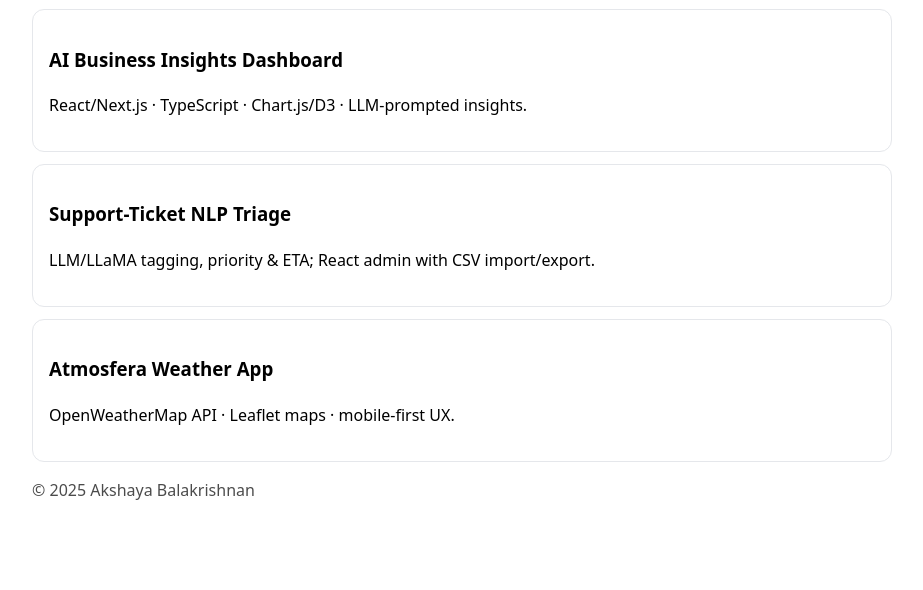
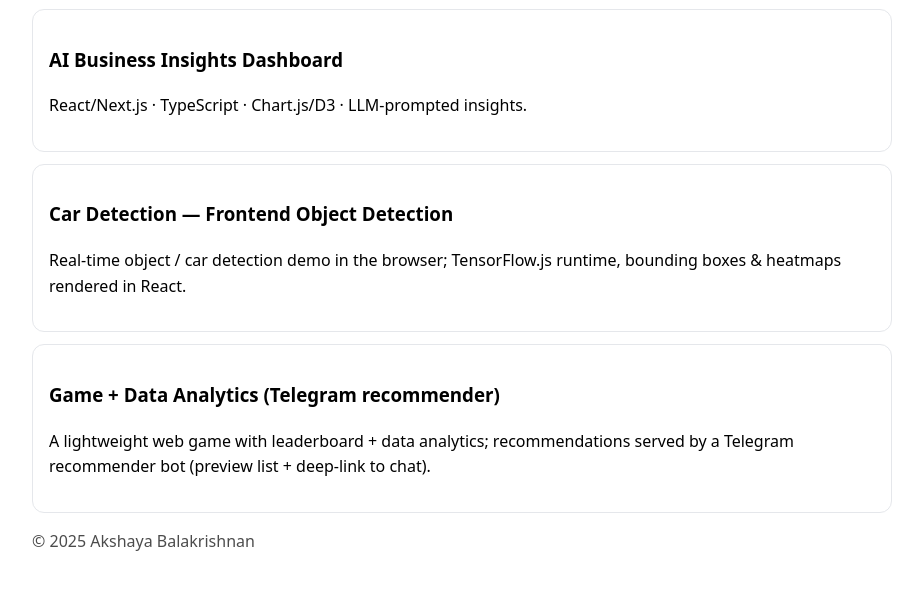
Before and after one commit to Aksha-1811/Aksha-1811.github.io, a plain HTML site: page index.html in a window 1280 px wide. Shown: the part 124-714 px from the top of the page, without its empty margins (178-1101 px from the left). Drawn offline with Linux system fonts and the light colour scheme.

Commit message:
Update project descriptions in index.html

```diff
--- a/index.html
+++ b/index.html
@@ -21,13 +21,13 @@
   </div>
 
   <div class="card">
-    <h3>Support-Ticket NLP Triage</h3>
-    <p>LLM/LLaMA tagging, priority & ETA; React admin with CSV import/export.</p>
+    <h3>Car Detection — Frontend Object Detection</h3>
+    <p>Real-time object / car detection demo in the browser; TensorFlow.js runtime, bounding boxes & heatmaps rendered in React.</p>
   </div>
 
   <div class="card">
-    <h3>Atmosfera Weather App</h3>
-    <p>OpenWeatherMap API · Leaflet maps · mobile-first UX.</p>
+    <h3>Game + Data Analytics (Telegram recommender)</h3>
+    <p>A lightweight web game with leaderboard + data analytics; recommendations served by a Telegram recommender bot (preview list + deep-link to chat).</p>
   </div>
 
   <p class="tag">© <span id="y"></span> Akshaya Balakrishnan</p>
```
